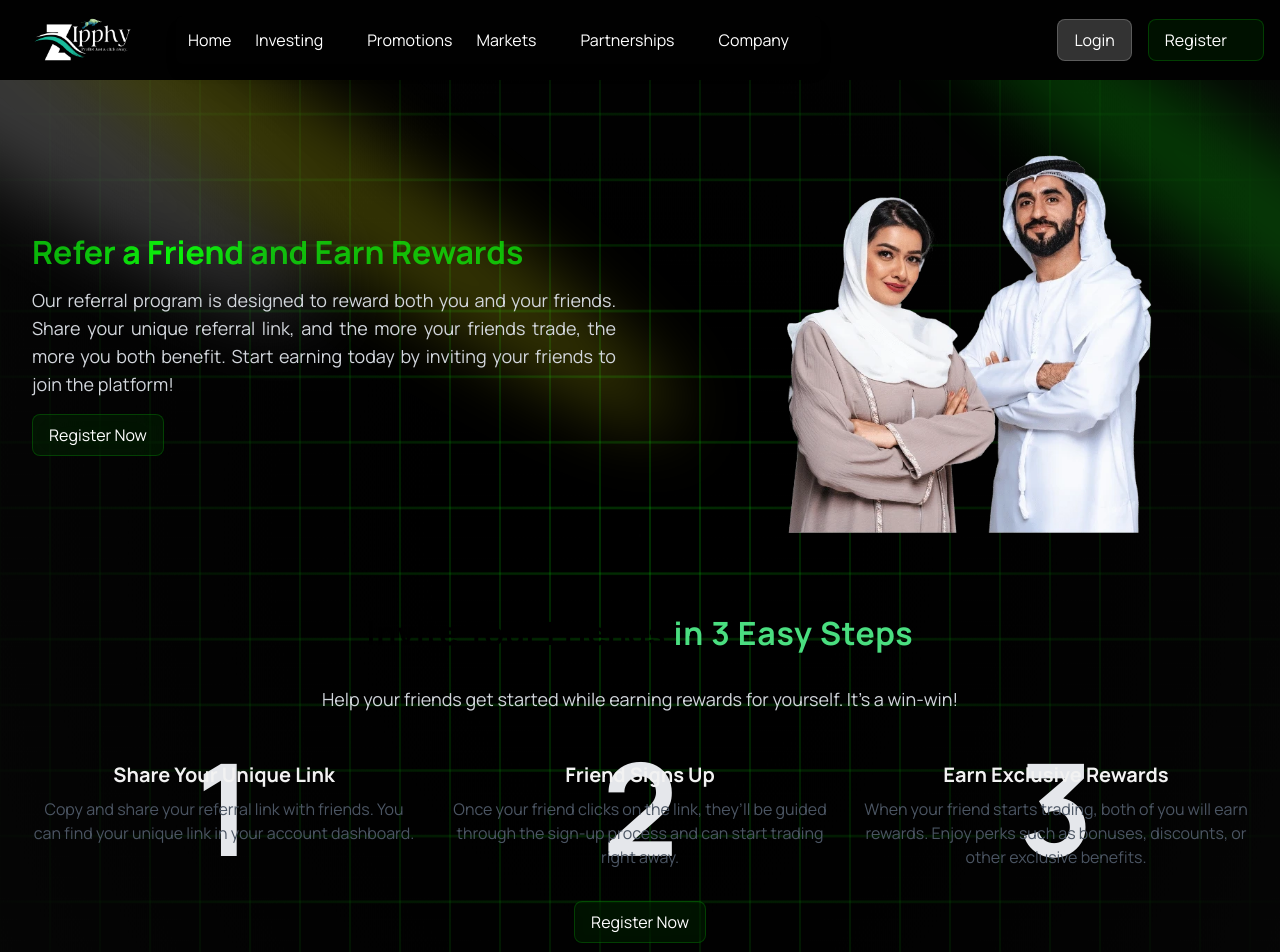
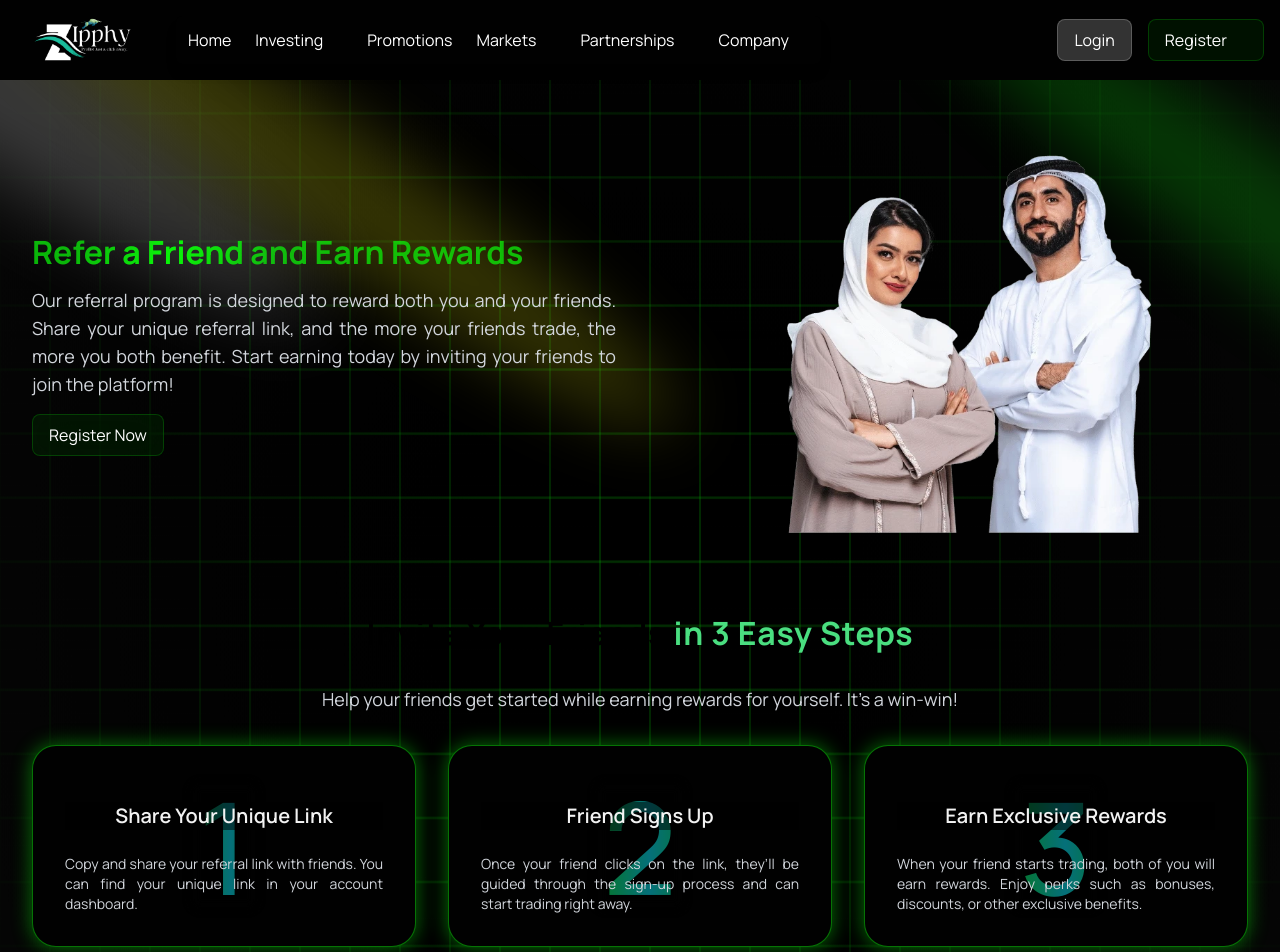
Before and after one commit to zafar-m3n/zipphy-new, a React (Vite) app: page /partnerships/refer-a-friend in a window 1280 px wide. Shown: the top 952 px of the page. Built offline with nearby package versions, Linux system fonts and the light colour scheme; some icons are missing.

Commit message:
Refer a Friend

```diff
--- a/src/data/data.js
+++ b/src/data/data.js
@@ -385,3 +385,24 @@ export const features = [
     icon: "heroicons:server",
   },
 ];
+
+export const referSteps = [
+  {
+    number: 1,
+    title: "Share Your Unique Link",
+    description:
+      "Copy and share your referral link with friends. You can find your unique link in your account dashboard.",
+  },
+  {
+    number: 2,
+    title: "Friend Signs Up",
+    description:
+      "Once your friend clicks on the link, they’ll be guided through the sign-up process and can start trading right away.",
+  },
+  {
+    number: 3,
+    title: "Earn Exclusive Rewards",
+    description:
+      "When your friend starts trading, both of you will earn rewards. Enjoy perks such as bonuses, discounts, or other exclusive benefits.",
+  },
+];
--- a/src/pages/partnerships/refer-a-friend/index.jsx
+++ b/src/pages/partnerships/refer-a-friend/index.jsx
@@ -1,13 +1,17 @@
 import React, { useEffect } from "react";
 import images from "@/assets";
+import { referSteps } from "@/data/data";
 import AnimatedContent from "@/components/animated/AnimatedContent";
 import ShinyText from "@/components/animated/ShinyText";
 import TextGenerateEffect from "@/components/animated/TextGenerate";
+import SpotlightCard from "@/components/animated/SpotlightCard";
+import GradientText from "@/components/animated/GradientText";
 import useWidth from "@/hooks/useWidth";
 
 const ReferFriend = () => {
   const { width, breakpoints } = useWidth();
   const isMobile = width < breakpoints.md;
+
   useEffect(() => {
     document.title = "Zipphy | Partnerships";
   }, []);
@@ -70,46 +74,31 @@ const ReferFriend = () => {
               Help your friends get started while earning rewards for yourself. It's a win-win!
             </p>
             <div className="grid grid-cols-1 md:grid-cols-3 gap-8">
-              <div className="relative text-center">
-                <div className="absolute inset-0 text-9xl font-bold text-gray-200 -z-10 flex items-center justify-center">
-                  1
-                </div>
-                <h3 className="text-xl font-bold text-secondary mt-4 relative">Share Your Unique Link</h3>
-                <p className="text-gray-600 mt-2 relative">
-                  Copy and share your referral link with friends. You can find your unique link in your account
-                  dashboard.
-                </p>
-              </div>
-
-              <div className="relative text-center">
-                <div className="absolute inset-0 text-9xl font-bold text-gray-200 -z-10 flex items-center justify-center">
-                  2
-                </div>
-                <h3 className="text-xl font-bold text-secondary mt-4 relative">Friend Signs Up</h3>
-                <p className="text-gray-600 mt-2 relative">
-                  Once your friend clicks on the link, they’ll be guided through the sign-up process and can start
-                  trading right away.
-                </p>
-              </div>
-
-              {/* Step 3 */}
-              <div className="relative text-center">
-                <div className="absolute inset-0 text-9xl font-bold text-gray-200 -z-10 flex items-center justify-center">
-                  3
-                </div>
-                <h3 className="text-xl font-bold text-secondary mt-4 relative">Earn Exclusive Rewards</h3>
-                <p className="text-gray-600 mt-2 relative">
-                  When your friend starts trading, both of you will earn rewards. Enjoy perks such as bonuses,
-                  discounts, or other exclusive benefits.
-                </p>
-              </div>
+              {referSteps.map((step) => (
+                <SpotlightCard borderColor="#0bf40a77" spotlightColor="#93939377" className="relative">
+                  <div className="relative flex flex-col space-y-6">
+                    <div className="absolute inset-0 flex items-center justify-center">
+                      <GradientText
+                        colors={["#0bf40a", "#0ae0f4", "#0bf40a", "#0bf40a"]}
+                        animationSpeed={3}
+                        showBorder={false}
+                        className="px-4 py-2 !mx-0 text-9xl opacity-50"
+                      >
+                        {step.number}
+                      </GradientText>
+                    </div>
+                    <h3 className="text-xl font-semibold z-10 bg-[#010101]/50">{step.title}</h3>
+                    <p className="text-sm text-gray-300 text-justify z-10">{step.description}</p>
+                  </div>
+                </SpotlightCard>
+              ))}
             </div>
             <div className="flex justify-center items-center">
               <button
                 onClick={() => window.open("https://app.zipphy.com/signup", "_blank")}
-                className="self-center flex items-center space-x-1 border border-[#0bf40a33] px-4 py-2 rounded-lg text-white bg-[#0bf40a11] backdrop-blur-lg transition-all duration-300 hover:bg-[#0bf40a44] hover:shadow-[0_0_15px_#0bf40a] hover:border-[#0bf40a]"
+                className="bg-[#ffffff33] text-white px-4 py-2 rounded-lg backdrop-blur-lg border border-white/20 transition-all duration-300 hover:bg-[#ffffff55] hover:border-white hover:shadow-[0_0_15px_#ffffff]"
               >
-                <p>Register Now</p>
+                Register Now
               </button>
             </div>
           </div>
```
